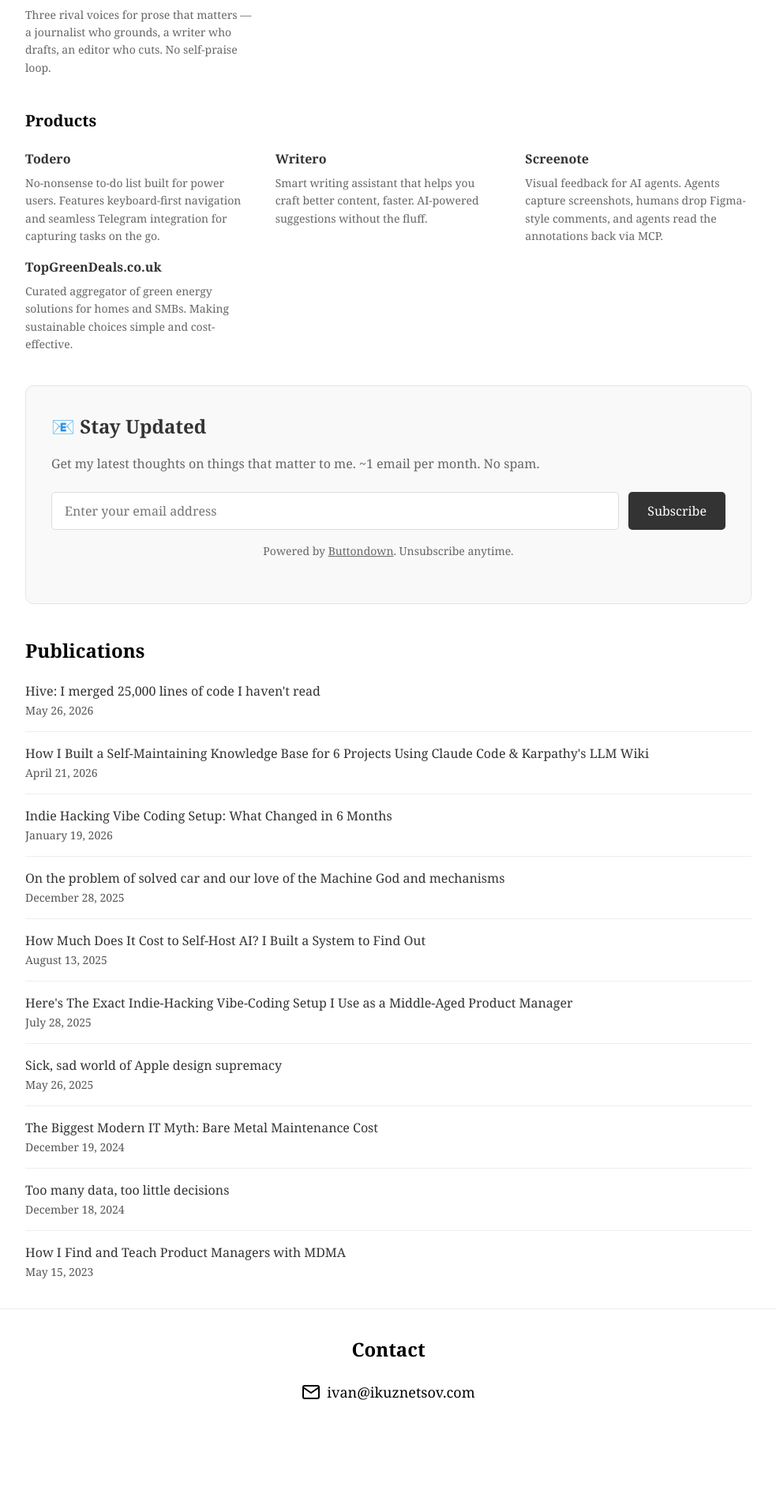
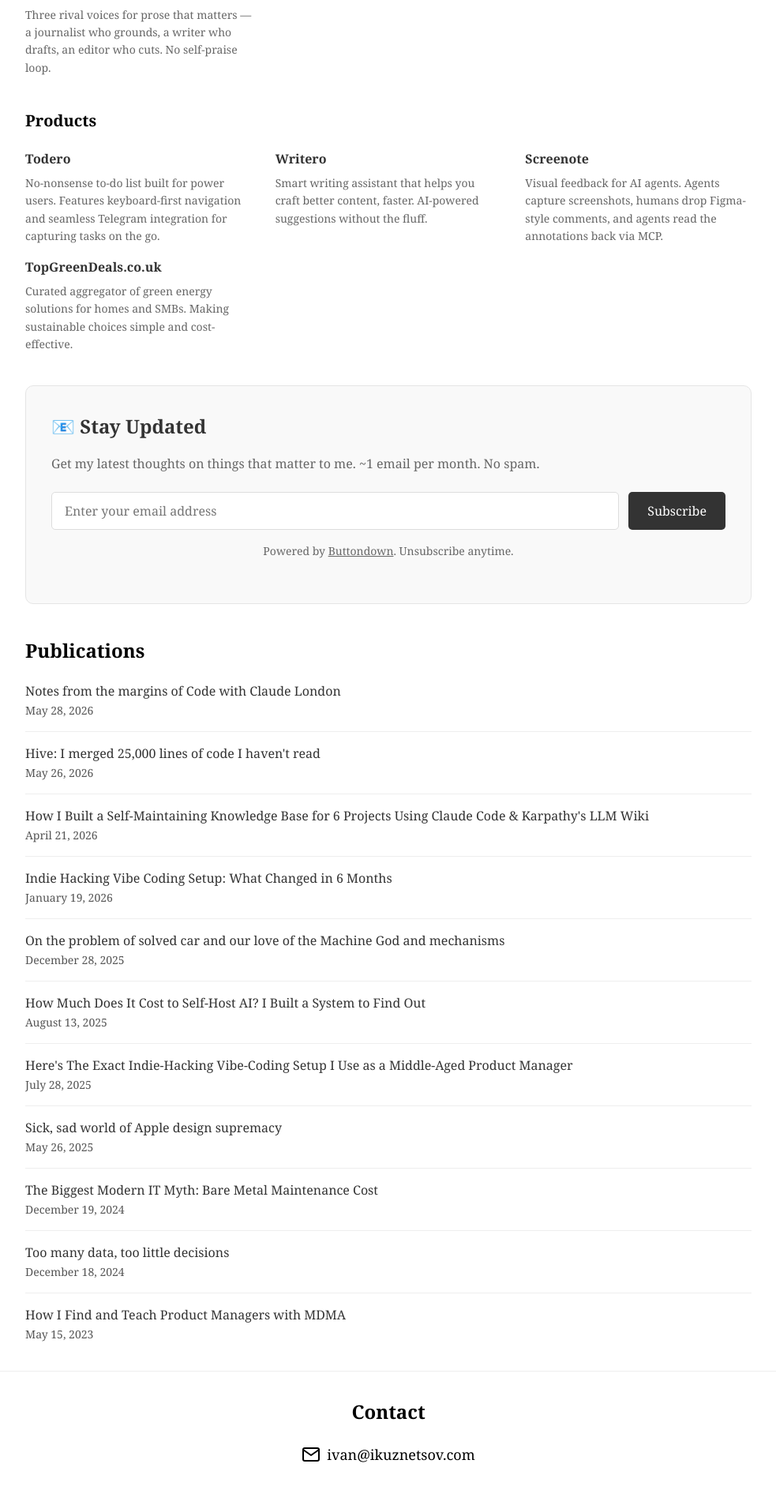
Before and after one commit to ivankuznetsov/ikuznetsov.com, a Jekyll site: the page built from index.markdown, in a window 1280 px wide. Shown: the part 841-2747 px from the top of the page at 79% size, without its empty margins (148-1131 px from the left). Built offline with Jekyll 4.4.1, drawn with Linux system fonts in a browser that asks for light colours; some web fonts are replaced; before the commit the page ends 2668 px from its top, so only the background shows below that; part of the change alters nothing that is shown.

Commit message:
Add Code with Claude London post with 3 event photos
Publish "Notes from the margins of Code with Claude London" with three
photos from the event (venue, audience laptop, the author at the wall).
Adds .post-content figure / figcaption styling so post photos render
full-column with a centered caption.

Co-Authored-By: Claude Opus 4.7 (1M context) <noreply@anthropic.com>

```diff
--- /dev/null
+++ b/_posts/2026-05-28-notes-from-code-with-claude-london.md
@@ -0,0 +1,148 @@
+---
+layout: post
+title: "Notes from the margins of Code with Claude London"
+date: 2026-05-28 12:00:00 +0100
+categories: ai engineering
+---
+
+"Hands up — who shipped a PR from Claude this past week without reading the diff?" The question came from the stage, flat, no setup. Most of the room raised their hands. The way you'd raise your hand if someone asked who uses git.
+
+I wasn't on the floor for the first day. Anthropic announced the second day three days before the conference started, once it became clear that demand was running way past capacity, and that's the ticket I got.
+
+For anyone who'd rather watch than read, the [YouTube playlist is here](https://www.youtube.com/watch?v=K4-flzsPraE&list=PLmWCw1CzcFilPJdvw6scjHjbBripZWFps). The talks I missed I caught later on video — two parallel stages mean you can't be in three places at once.
+
+<figure>
+  <img src="/assets/images/code-with-claude/venue.jpg" alt="The Code w/ Claude London venue exterior, with branding and registration tents along the boardwalk.">
+  <figcaption>Code w/ Claude London — the venue on the morning of day two.</figcaption>
+</figure>
+
+Day two: six hundred and change people, two main stages, a workshop track in the rooms next door. I came to a conference about engineering around AI, so the *subject* was no surprise — I've spent the last year working on exactly this. The surprise was somewhere else. The stuff I'd been piecing together from threads, notes, and my own experiments turned out to already be consensus in a room of six hundred people. Nobody needs convincing about where the future is. We're already there.
+
+## The argument is over
+
+Nobody is debating coding with AI versus not. Nobody is asking how best to use AI to write code. Nobody is showing slides titled "10 tips for prompting Claude." That question is settled. AI writes code. New normal.
+
+Every talk I saw and every conversation I had in the hallway was about engineering around agents. How do you get an agent to solve a task on its own? How do you get it to solve it *well*? How does it learn from its mistakes? How do you hand it the right context? How do you give it memory? How do you teach it what "good design" and "bad test" actually mean? How do you organize a team of six people and three hundred agents so the whole thing functions?
+
+Judging by the talks, the strongest engineers at serious companies are not working on the product. They're working on the infrastructure around the agents. That's where the work pays off right now.
+
+<figure>
+  <img src="/assets/images/code-with-claude/laptop.jpg" alt="A laptop in the audience with a terminal multiplexer running an agentic workflow during a talk.">
+  <figcaption>The view from the audience — most of us were running agents while watching the talks about running agents.</figcaption>
+</figure>
+
+How Anthropic itself runs its AI-first engineering teams:
+
+- Code is the source of truth. Anything that can be codified should be. Prototypes instead of documents. Design is code, not a mock.
+- Anything Claude can do, Claude should do.
+- Flat teams. The manager is part of the team and writes code (with Claude, naturally). Everyone starts as an IC, and polycules form around the products.
+- Async agent work to take pressure off engineer attention: keeping PRs current, triaging user feedback.
+
+## Memory and context
+
+The second thread, running through half the day-one talks, is agent memory. Self-learning. Context accumulation. Agents that get better at their job over time.
+
+Anthropic shipped updated memory for their cloud agents during the conference. It reminds me of [the LLM-wiki implementation](https://github.com/ivankuznetsov/llm-wiki) I built for my own work.
+
+What I find interesting here: Andrej Karpathy, in one X post last fall, planted the concept — memory is markdown files, plus headless agents that keep them current on their own — and shipped the prompt as a Gist. From that one statement grew what hundreds of different people are now doing, and what Anthropic is now baking into a product. I keep being surprised at how a simple, non-mathematical, non-"academic" idea can set a whole direction. Not embeddings, not vector databases — markdown files in a folder and an agent that re-reads them in its sleep. The Karpathy prompt itself is poetry; go read it.
+
+The other use of memory is avoiding repeated mistakes — Warp's talk about their agent that replies to tweets. I'm sitting in the audience and gradually realizing there's nothing in the architecture I couldn't build over a weekend. No managed platform, no special infrastructure. A headless agent in cron. One agent spins in a loop and spawns the others. A folder of skills — each skill knows how to reply to a particular kind of tweet.
+
+The logic is just as plain. The agent first decides whether a given tweet needs a reply at all — about half don't. For the ones that do, it drafts a reply and drops it into Slack. A human either approves it (the reply goes out) or writes back in the thread saying what's wrong. The agent reads the feedback and rewrites. Sometimes several rounds.
+
+Here's the part that matters. When the Slack thread closes, the agent looks at the whole exchange and decides whether there's something generally applicable in it. If the situation looks reproducible, the agent edits its own skill, adds the lesson as a rule, and opens a PR.
+
+## How do you give an agent taste?
+
+Models, left to themselves, produce the industry average. This is true for everything — interface design, the agent's judgment of its own work, all of it. But we want output that isn't average.
+
+Average isn't a property of the model. It's a property of the prompt and the workflow. The strongest talk I saw on this was the one on building eval-as-taste, using a slide-generating agent as the worked example, with practical code for a simple evaluator that scores the agent's output. An eval is a higher-order test for non-deterministic output. You can't compare the result to a reference byte-for-byte, but you can score it on a set of criteria. The eval also doubles as the agent's goal: "don't merge a PR that worsens this eval. Change the code so this eval improves." You hand the agent the eval as a function to optimize. An agent has no taste of its own. You give it taste through an evaluator.
+
+The other talk that stuck with me was about writing quality prose with Claude — text that gets past the neuroslop ceiling. The recording isn't up yet, but here are the two ideas I took away:
+
+First — *persona instead of rules.* If you have a long document that says "don't use em-dashes, don't write throat-clearing intros, avoid the word 'leverage'" — throw it out. Replace it with one line: "you are Hemingway." Or: "you are a finicky New Yorker editor." A persona is compression. One word holds thousands of rules you'd otherwise try to write down by hand and still forget half of. The model already knows how Hemingway writes. Give it something to grab onto.
+
+Second — *agents as rivals.* A single agent drifts toward sycophancy. Whatever you write, it'll say "great question" and agree. Useless for quality. You need tension. You need agents to argue with each other asynchronously and leave each other comments. Programmer and code reviewer is the canonical adversarial pair. Writer and editor is another.
+
+The writer is allowed to defend their text, their style, their decisions. The editor exists not to agree but to argue. The editor's job is to ship a good text, not to make the writer feel good. Two people fighting write better than one trying to make everyone happy.
+
+I tried to apply the findings from that talk in [a still-rough skill](https://github.com/ivankuznetsov/agent-plugins/tree/main/plugins/agent-writing) that shows the concept in action. It's the plugin that produced this very post — writer and editor as rivals, a journalist persona doing the research first.
+
+## Is prompting dead?
+
+No, it just moved. It's no longer about prompts for one-off tasks; it's about prompts for agentic workflows. Modern agents have gotten good at clarifying the user's one-off prompt, so the perfect prompt stops mattering as much when all you want is to fix a bug in your best b2b SaaS. On top of that, planning skills have proliferated, from the built-ins to Superpowers and Compound Engineering. But once you're talking about agents that run on their own, even small ones — writer and editor above — changes in the prompt move the result enormously.
+
+For long multi-step workflows the prompt doesn't just improve the result; it can save tokens. There are already two published talks worth reading on this: the prompting playbook, and "Tool, skill, or subagent? Decomposing an agent that outgrew a prompt." The first is the basics; the second is for people building agent workflows. I won't recap them.
+
+The most vivid example of prompt-versus-workflow for me was the Minecraft contest — teams were given a repo with an agent and access to a Minecraft server, where the agent controlled a character. The task: collect the most ore using the fewest tokens in a limited time. A long agentic workflow with tool calls, and in a 3D environment on top of that. I got the default result from 7 up to 9. Some people got to 20 — I didn't see their prompts, so I can't tell you how they did it.
+
+## Engineering in the AI era
+
+The most professionally interesting topic for me, second only to bots playing Minecraft, was managing AI-first teams and building AI-first engineering workflows. Some of these ideas I'd arrived at on my own, from articles and intuition, but I wanted to hear from people doing this at scale.
+
+Two good case studies: Base44 and Spotify.
+
+**Base44** is a startup building a vibe-coding tool in the Replit vein. Wix acquired them, and over a few months they went from "one guy is the CTO, the CEO, and the founder, all at once" to a team of eighty. The talk goes through the scaling problems they hit at each stage and how they solved them. How do you onboard new hires onto a project that changes faster than anyone can write documentation?
+
+They wrote two prompts. First: *"look at the project, the commit history, the reviews — carefully — and tell me what the people working on this codebase actually care about."* Second: *"draw a mermaid diagram of how the part of the project I'll be touching works."* That's the entire onboarding. A new hire walked in and three days later shipped a WhatsApp integration into the Base44 app. They applied the same trick to code review — a reviewer skill that scores code with the eyes of the CTO, which got the co-founder off the critical path. The Base44 commit-mining prompt is more interesting than the one I used in [my own writeup on code review with Claude](https://github.com/ivankuznetsov/agent-plugins). *"Look for the things people who worked on this codebase cared deeply about."* That's poetry.
+
+Product management was replaced by an A/B test setup that a custom AI rig handles itself — plans the experiment, kicks it off in PostHog, surfaces status in a custom dashboard.
+
+Next bottleneck: QA. They took the existing pieces of test infrastructure (how to create a user in the database, how to verify an event landed in Mixpanel) and packaged them as skills, so the agent doesn't have to re-derive the same scaffolding every time. They built a CLI for test setup, deliberately ergonomic for Claude. And on top of all of it, a meta-skill: how to do QA for Base44, given a CLI and a library of skills.
+
+One line I wrote down separately: "things determined by taste need to be pulled out of the history and turned into skills." Taste isn't an epiphany. Taste is an extractable artifact. If there's a person on your team who intuitively knows what a feature should look like, find where they showed it — in a review, in a commit, in a thread — pull the signal out, package it as a skill. From there the agent works to *your* taste, not to the industry average.
+
+**Spotify** — same idea at a different scale.
+
+- 4,500 production deploys per day.
+- 73% of PRs go through an agent.
+- AI-assisted PR volume up 76% year-over-year (the whole funnel — both PRs the agent writes end to end and PRs where it nudges a human).
+- Production codebase growing 7× faster than engineering headcount.
+- 2.5 million PRs are automated maintenance — dependency bumps, package versions, all the scaffolding.
+
+That last number is pre-AI. Spotify was already living in a world where the boring processes were codified and run by robots. Instead of a meeting about migrating service X from contract v2 to v3, they have a service that performs the migration.
+
+The "big release" model does not survive in the AI era. Not because it's bad, but because it doesn't pair with how agents work. An agent is more effective the more independently it can verify its own result. Tests, canary, metrics, prod observability, evals, the ability to roll back — that's the macro-layer. A two-week release with a manual regression suite suffocates the agent. The agent itself becomes the bottleneck.
+
+## Boris, a calculator, and seven likes
+
+I'd never seen Boris Cherny in person before — only through Claude Code materials. He told his own story from the stage.
+
+He has no CS background. He started programming to get better grades in school math by writing a program for the calculator. Never studied classical algorithms theory. He joined Anthropic and landed on a team building Anthropic's own code editor. At the time — hold on for this — Anthropic's biggest token customer was Cursor, at 95% of all consumption. So Anthropic was paying for its models to power somebody else's product, and wanted its own.
+
+The project moved slowly. To be clear: slowly *by Anthropic standards* means three months on a code editor before the project nearly got killed.
+
+Boris took a different route: a CLI instead of an editor, solo instead of a team, a side project instead of a roadmap item. Two weeks. Shipped.
+
+The first release got seven likes. That's Claude Code — the product millions of people now use, generating billions in revenue.
+
+PMF arrived later, when Opus 4 came out — the first model that could run long and autonomously, producing code you didn't have to babysit.
+
+On stage he was relaxed about all of it. It worked because he tried.
+
+## Regular people, doing the work
+
+The speakers I got to talk to came into AI from ordinary engineering, not from an ML PhD. They started playing with AI — out of curiosity, out of work, out of boredom — and didn't stop. They got into research because they were interested, not because they'd picked the academic track ten years ago.
+
+AI has sharply lowered the floor on applied research. Used to be that doing anything meaningful in models and agents required reading mathematical papers, knowing what attention is, telling LSTM from GRU and so on. Now — most of the applied knowledge can be unblocked by Claude or Codex.
+
+I look at how memory is built at Anthropic and I recognize a paper I read myself three months ago. I recognize in their solution the same solution I arrived at. Theirs is deeper, better integrated — but there's no inhuman math in there. There are just people doing their job.
+
+Most of working with agents is working with markdown files, text, and JSON. This isn't fine-tuning and it isn't deep ML engineering. It's engineering, but from a different side — the side of interacting with the model, not training it. Dario Amodei, who founded Anthropic, came into ML from biology — a neuroscience background, not CS. Amanda Askell, a philosopher by training, defines a lot of Claude's "character" in the system prompts and is the most influential woman philosopher in history, if not the most influential philosopher full stop.
+
+Not gods firing pots.
+
+## What about the catering?
+
+<figure>
+  <img src="/assets/images/code-with-claude/author.jpg" alt="The author standing in front of a large Code w/ Claude wall at the venue.">
+  <figcaption>The Code w/ Claude wall, for the obligatory conference photo.</figcaption>
+</figure>
+
+Anthropic ran the conference clean. Six hundred people, two stages, plus the parallel workshop track — and not a single queue anywhere, enough seats for everyone, enough outlets for everyone, the internet worked. Avocado toast and specialty coffee for breakfast, flatbread with lamb and rosé for dinner. I don't know where they found these event organizers, but it's top tier — in twenty years of attending tech industry events for a mass audience, I haven't seen anything better organized.
+
+## The hands in the room
+
+Back to the hands.
+
+They go down as quietly as they went up. Nobody looks sideways at the person next to them. The speaker nods and moves to the next slide. Nobody thinks anything notable happened. It's just the work everyone has been doing for the last year.
--- a/assets/css/main.css
+++ b/assets/css/main.css
@@ -784,3 +784,29 @@ section ul li:last-child {
     margin-bottom: 0.5rem;
   }
 }
+
+/* Photos / figures in post bodies */
+.post-content figure {
+  margin: 2rem 0;
+}
+
+.post-content figure img {
+  display: block;
+  width: 100%;
+  height: auto;
+  border-radius: 6px;
+}
+
+.post-content figure figcaption {
+  margin-top: 0.6rem;
+  font-size: 0.85rem;
+  color: #888;
+  text-align: center;
+  line-height: 1.4;
+}
+
+/* Plain images in post content (no figure wrapper) */
+.post-content img {
+  max-width: 100%;
+  height: auto;
+}
```
Also changed, not shown: assets/images/code-with-claude/author.jpg (added), assets/images/code-with-claude/laptop.jpg (added), assets/images/code-with-claude/venue.jpg (added).
